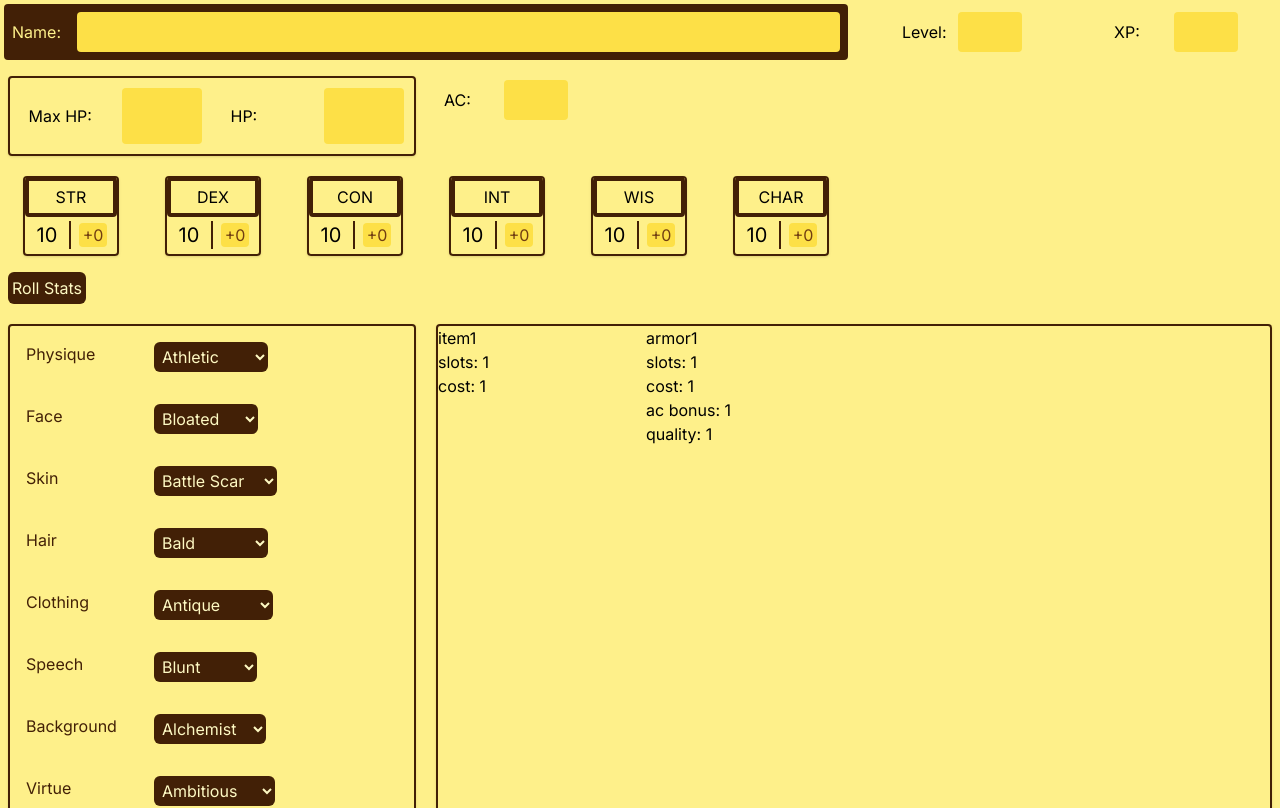
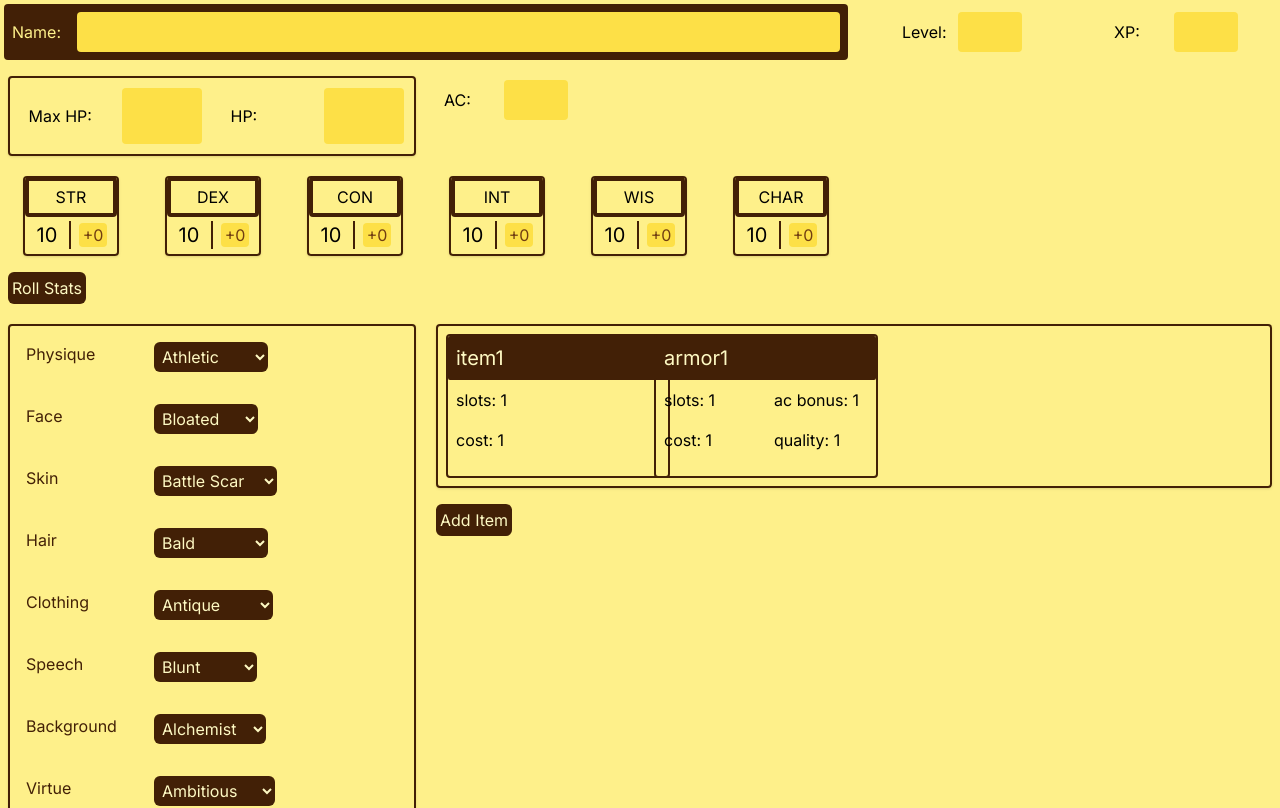
Before and after one commit to mf-andres/knave-charsheet, a Next.js app: page / in a window 1280 px wide. Shown: the top 808 px of the page. Built offline with nearby package versions, Linux system fonts and the light colour scheme.

Commit message:
chore: work on inventory presentation

```diff
--- a/components/inventory.tsx
+++ b/components/inventory.tsx
@@ -33,7 +33,7 @@ export default function Inventory() {
 
   return (
     <div>
-      <div className="grid grid-cols-4 grid-rows-5 place-items-start border-2 m-2 border-yellow-950 rounded shadow">
+      <div className="grid grid-cols-4 place-items-start border-2 m-2 border-yellow-950 rounded shadow">
         {items.map((item, index) => (
           <Item key={index} item={item}></Item>
         ))}
--- a/components/item.tsx
+++ b/components/item.tsx
@@ -18,12 +18,20 @@ const Item: React.FC<ItemProps> = ({ item }) => {
   const quality = item.quality;
 
   return (
-    <div>
-      <div>{name}</div>
-      <div>slots: {slots}</div>
-      <div>cost: {cost}</div>
-      {acBonus > 0 && <div>ac bonus: {acBonus}</div>}
-      {quality > 0 && <div>quality: {quality}</div>}
+    <div className="w-56 h-36 m-2 border-2 border-yellow-950 rounded">
+      <div className="p-2 bg-yellow-950 text-yellow-100 text-xl rounded-sm">
+        {name}
+      </div>
+      <div className="grid grid-cols-2">
+        <div>
+          <div className="p-2">slots: {slots}</div>
+          <div className="p-2">cost: {cost}</div>
+        </div>
+        <div>
+          {acBonus > 0 && <div className="p-2">ac bonus: {acBonus}</div>}
+          {quality > 0 && <div className="p-2">quality: {quality}</div>}
+        </div>
+      </div>
     </div>
   );
 };
```
